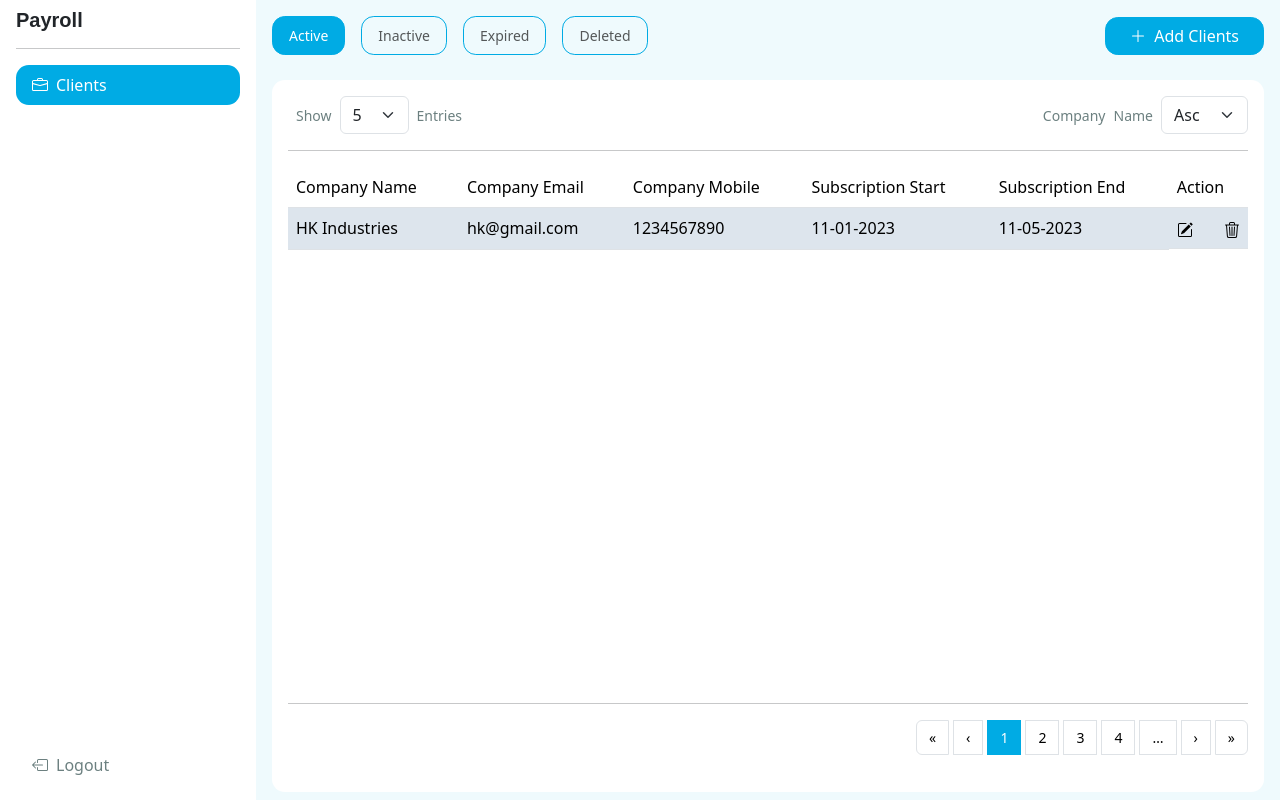
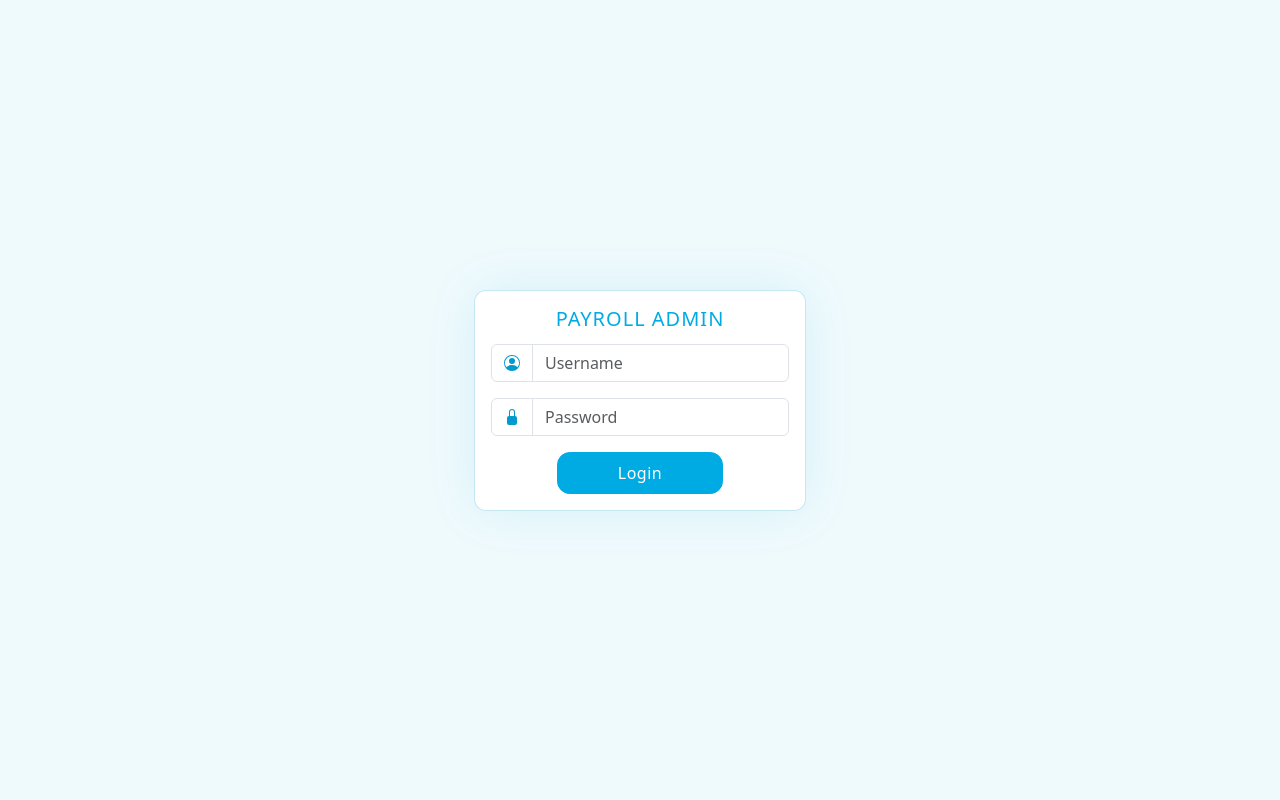
Before and after one commit to Dhruv-Paghdal/Payrole-Admin, a React (Create React App) app in the folder frontend/payrole-admin/: page / in a window 1280 px wide. Built offline with nearby package versions, Linux system fonts and the light colour scheme.

Commit message:
Added Routes

```diff
--- a/frontend/payrole-admin/package.json
+++ b/frontend/payrole-admin/package.json
@@ -6,6 +6,7 @@
     "@testing-library/jest-dom": "^5.17.0",
     "@testing-library/react": "^13.4.0",
     "@testing-library/user-event": "^13.5.0",
+    "axios": "^1.6.7",
     "bootstrap": "^5.3.2",
     "react": "^18.2.0",
     "react-bootstrap": "^2.10.0",
@@ -13,6 +14,7 @@
     "react-dom": "^18.2.0",
     "react-hook-form": "^7.50.1",
     "react-paginate": "^8.2.0",
+    "react-router-dom": "^6.22.0",
     "react-scripts": "5.0.1",
     "web-vitals": "^2.1.4"
   },
--- a/frontend/payrole-admin/src/App.js
+++ b/frontend/payrole-admin/src/App.js
@@ -1,12 +1,26 @@
+import {
+  createBrowserRouter,
+  RouterProvider,
+} from "react-router-dom";
 import './App.css';
 import Login from "./components/login";
 import Layout from './components/layout';
 
+const router = createBrowserRouter([
+  {
+    path: "/",
+    element: <Login />,
+  },
+  {
+    path: "/dashboard",
+    element: <Layout />,
+  },
+]);
+
 function App() {
   return (
     <div className="App">
-      {/* <Login/> */}
-      <Layout/>
+      <RouterProvider router={router} />
     </div>
   );
 }
--- a/frontend/payrole-admin/src/components/login.js
+++ b/frontend/payrole-admin/src/components/login.js
@@ -1,35 +1,46 @@
 import React from 'react';
+import { useNavigate } from "react-router-dom";
+import { useForm } from "react-hook-form"
 import { PersonCircle, LockFill } from 'react-bootstrap-icons';
 import InputGroup from 'react-bootstrap/InputGroup';
 import Button from 'react-bootstrap/Button';
 import Card from 'react-bootstrap/Card';
 import Form from 'react-bootstrap/Form';
+import { login } from '../service/indexService';
 import './css/login.css';
 import '../App.css';
 
 const Login = () => {
+    const { register, handleSubmit } = useForm()
+    const navigate = useNavigate();
+
+    const onSubmit = async (data) => {
+        const res = await login(data);
+        console.log(res);
+        navigate("/dashboard");
+    }
     return (
         <div className='loginCard'>
             <Card className="mainCard">
                 <Card.Body>
                     <Card.Title className='title'>PAYROLL ADMIN</Card.Title>
-                    <Form>
+                    <Form onSubmit={handleSubmit(onSubmit)}>
                         <Form.Group className="mb-3" controlId="formBasicUsername">
                             <InputGroup>
                                 <InputGroup.Text style={{backgroundColor: "transparent"}}><PersonCircle color='#019bce'/></InputGroup.Text>
-                                <Form.Control type="text" placeholder="Username" />
+                                <Form.Control type="text" placeholder="Username" {...register("user_name")}/>
                             </InputGroup>
                         </Form.Group>
                         <Form.Group className="mb-3" controlId="formBasicPassword">
                         <InputGroup>
                                 <InputGroup.Text style={{backgroundColor: "transparent"}}><LockFill color='#019bce'/></InputGroup.Text>
-                                <Form.Control type="password" placeholder="Password" />
+                                <Form.Control type="password" placeholder="Password" {...register("password")}/>
                             </InputGroup>
                         </Form.Group>
+                        <div style={{display: "flex", justifyContent: "center"}}>
+                            <Button className='submitButton loginButtton' type='submit'>Login</Button>
+                        </div>
                     </Form>
-                    <div style={{display: "flex", justifyContent: "center"}}>
-                        <Button className='submitButton loginButtton' type='submit'>Login</Button>
-                    </div>
                 </Card.Body>
             </Card>
         </div>
--- a/frontend/payrole-admin/src/components/sidebar.js
+++ b/frontend/payrole-admin/src/components/sidebar.js
@@ -1,10 +1,16 @@
 import React from 'react';
+import { useNavigate } from "react-router-dom";
 import './css/sidebar.css';
 import CardTitle from 'react-bootstrap/esm/CardTitle';
 import ListGroup from 'react-bootstrap/ListGroup';
 import { BoxArrowLeft, Briefcase } from 'react-bootstrap-icons';
 
 const Sidebar = () => {
+  const navigate = useNavigate();
+
+  const handleLogout = () => {
+    navigate("/");
+  }
   return (
     <div className='sidebar px-3'>
       <CardTitle className='text-start pt-2' style={{fontFamily: "sans-serif", fontWeight: 600}}>Payroll</CardTitle>
@@ -19,7 +25,7 @@ const Sidebar = () => {
           </ListGroup.Item>
         </ListGroup>
         <ListGroup>
-          <ListGroup.Item className='item'>
+          <ListGroup.Item className='item' onClick={handleLogout}>
             <div>
               <BoxArrowLeft fontSize={16}/>
               <p className='ps-2'>Logout</p>
--- /dev/null
+++ b/frontend/payrole-admin/src/service/indexService.js
@@ -0,0 +1,8 @@
+import axios from 'axios';
+
+const baseUrl = process.env.REACT_APP_API_URL;
+
+export const login = async(payload) => {
+    const res = await axios.post(`${baseUrl}/index/login`);
+    console.log(res);
+}
```
Also changed, not shown: 2 other files (tests, documents, lock files or other folders).
